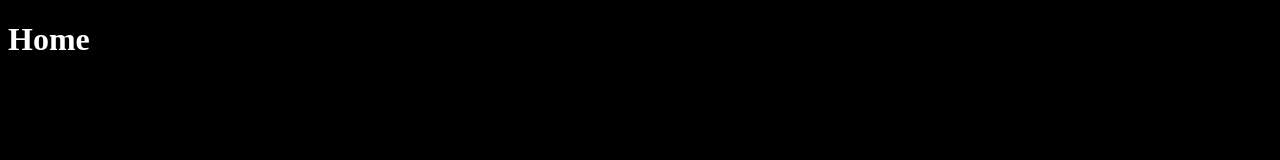
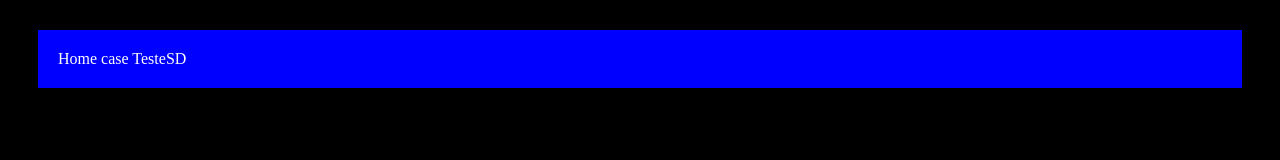
Before and after one commit to Iago-Code/Projeto-Redes-Socias, a plain HTML site: page teste.html in a window 1280 px wide. Drawn offline with Linux system fonts and the light colour scheme.

Commit message:
página teste

```diff
--- a/teste.html
+++ b/teste.html
@@ -7,7 +7,13 @@
     <title>Teste</title>
 </head>
 <body>
-    <h1>Home</h1>
+    <header>
+        <nav>
+            Home
+            case
+            TesteSD
+        </nav>
+    </header>
     <style>
         body {
             background-color: black;
@@ -15,6 +21,15 @@
         h1 {
             color: white;
         }
+        header {
+
+        }
+        nav {
+            color: white;
+            margin: 30px;
+            padding: 20px;
+            background-color: blue;
+        }
     </style>
 </body>
 </html>
```
